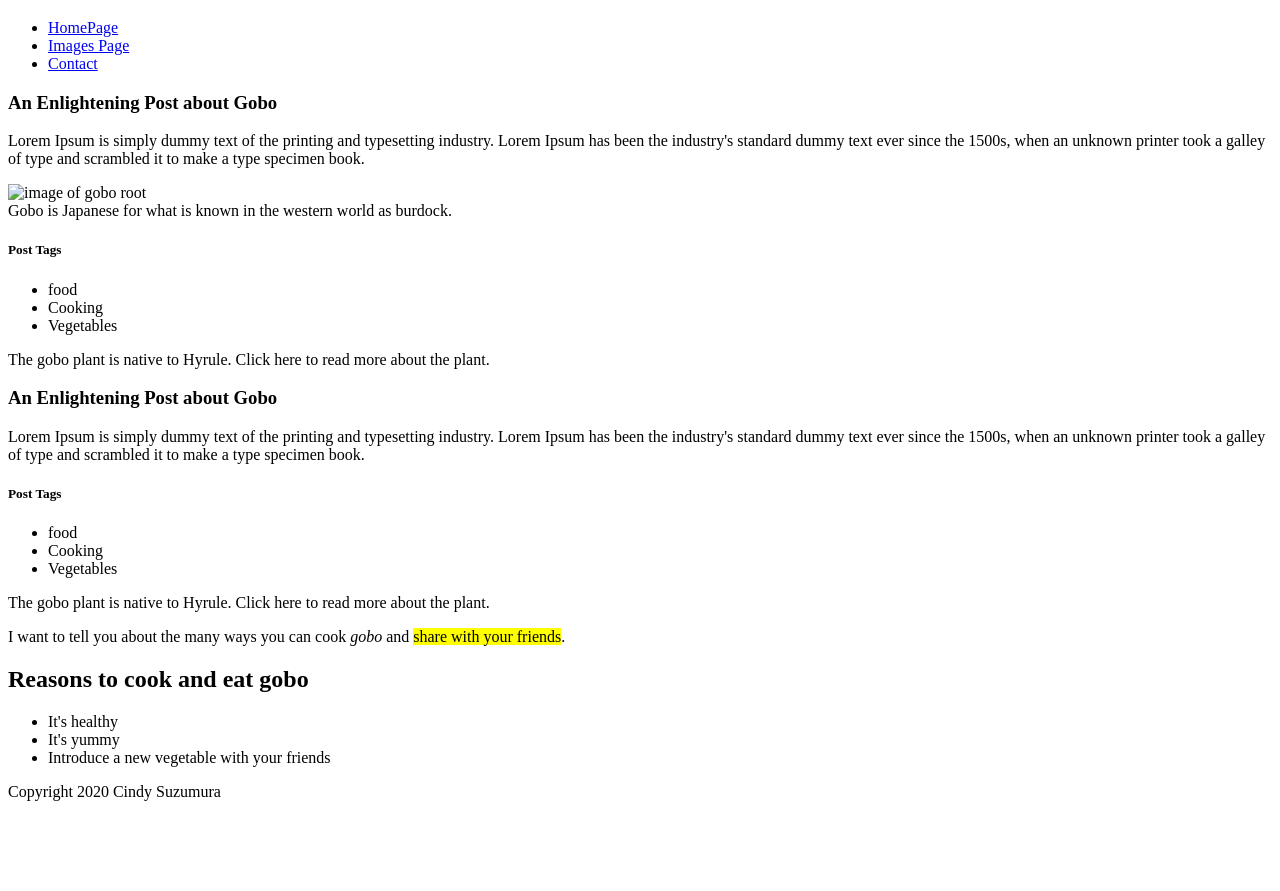
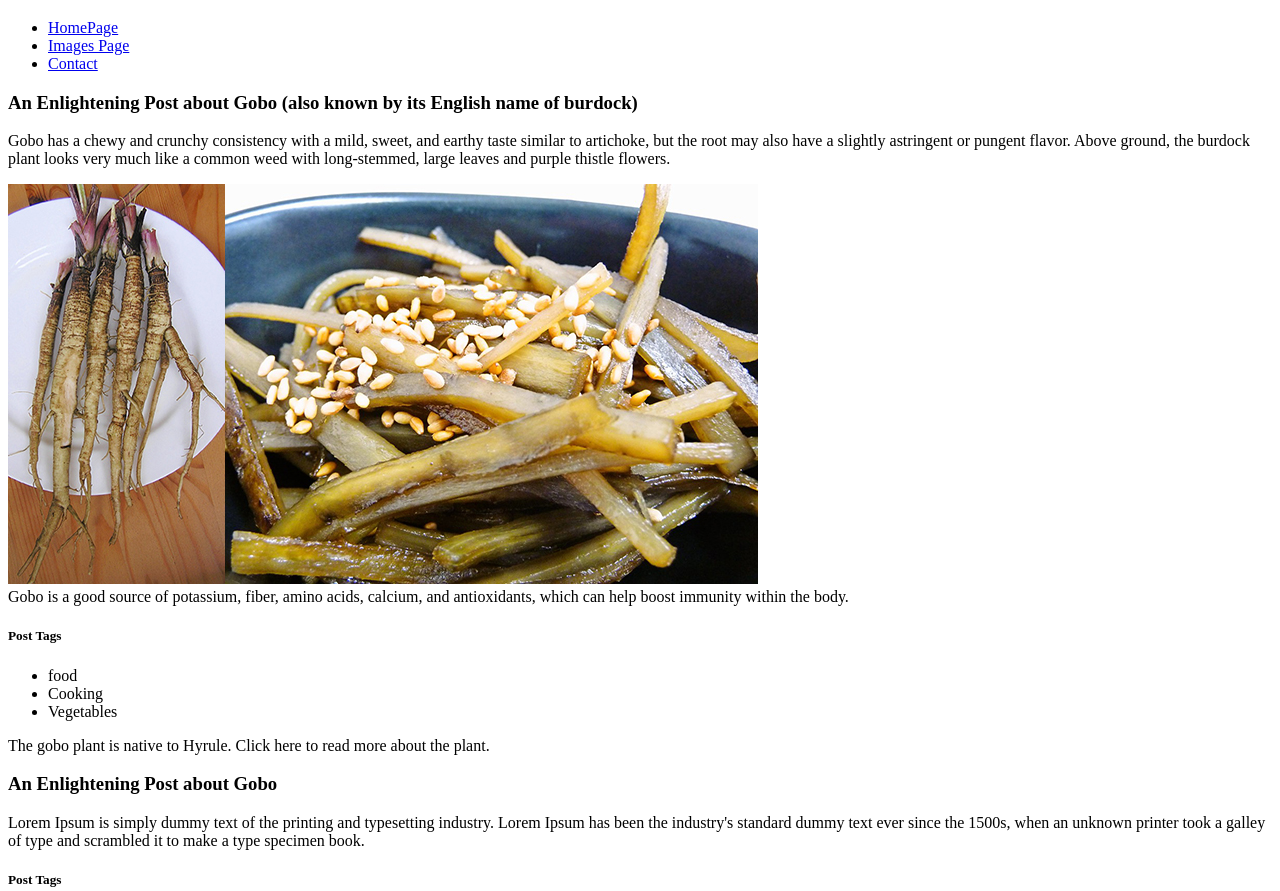
Before and after one commit to csuzum/Lesson-02, a plain HTML site: page index.html in a window 1280 px wide. Shown: the part 61-952 px from the top of the page. Before the commit the page ends 870 px from the top, so only its background shows below. Drawn offline with Linux system fonts and the light colour scheme.

Commit message:
added content/image

```diff
--- a/index.html
+++ b/index.html
@@ -22,11 +22,11 @@
       <main>
       <section id="articles">
       <article>
-         <h3>An Enlightening Post about Gobo</h3>
-         <p>Lorem Ipsum is simply dummy text of the printing and typesetting industry. Lorem Ipsum has been the industry's standard dummy text ever since the 1500s, when an unknown printer took a galley of type and scrambled it to make a type specimen book.</p>
+         <h3>An Enlightening Post about Gobo (also known by its English name of burdock)</h3>
+         <p>Gobo has a chewy and crunchy consistency with a mild, sweet, and earthy taste similar to artichoke, but the root may also have a slightly astringent or pungent flavor. Above ground, the burdock plant looks very much like a common weed with long-stemmed, large leaves and purple thistle flowers.</p>
 
-         <img src="./Arctium_lappa_2006.10.14_11.01.25-pa140017.jpg" alt="image of gobo root" width=480/>
-         <figcaption>Gobo is Japanese for what is known in the western world as burdock.</figcaption>
+         <img src="./images/gobo-root.jpg" alt="image of gobo root" width=217 height=400><img src="./images/gobo-kinpira.jpg" alt="image of Japanese gobo kinpira" width=533 height=400>
+         <figcaption>Gobo is a good source of potassium, fiber, amino acids, calcium, and antioxidants, which can help boost immunity within the body.</figcaption>
 
          <section class="post-footer">
             <h5>Post Tags</h5>
@@ -65,8 +65,8 @@
       <ul>
          <li>It's healthy</li>
          <li>It's yummy</li>
-         <li>Introduce a new vegetable with your friends</li>
+         <li>Introduce a new vegetable with to friends and family</li>
       </ul>
-      <footer>Copyright 2020 Cindy Suzumura</footer>
+      <footer>&copy; 2020 Cindy Suzumura</footer>
    </body>
 </html>
```
